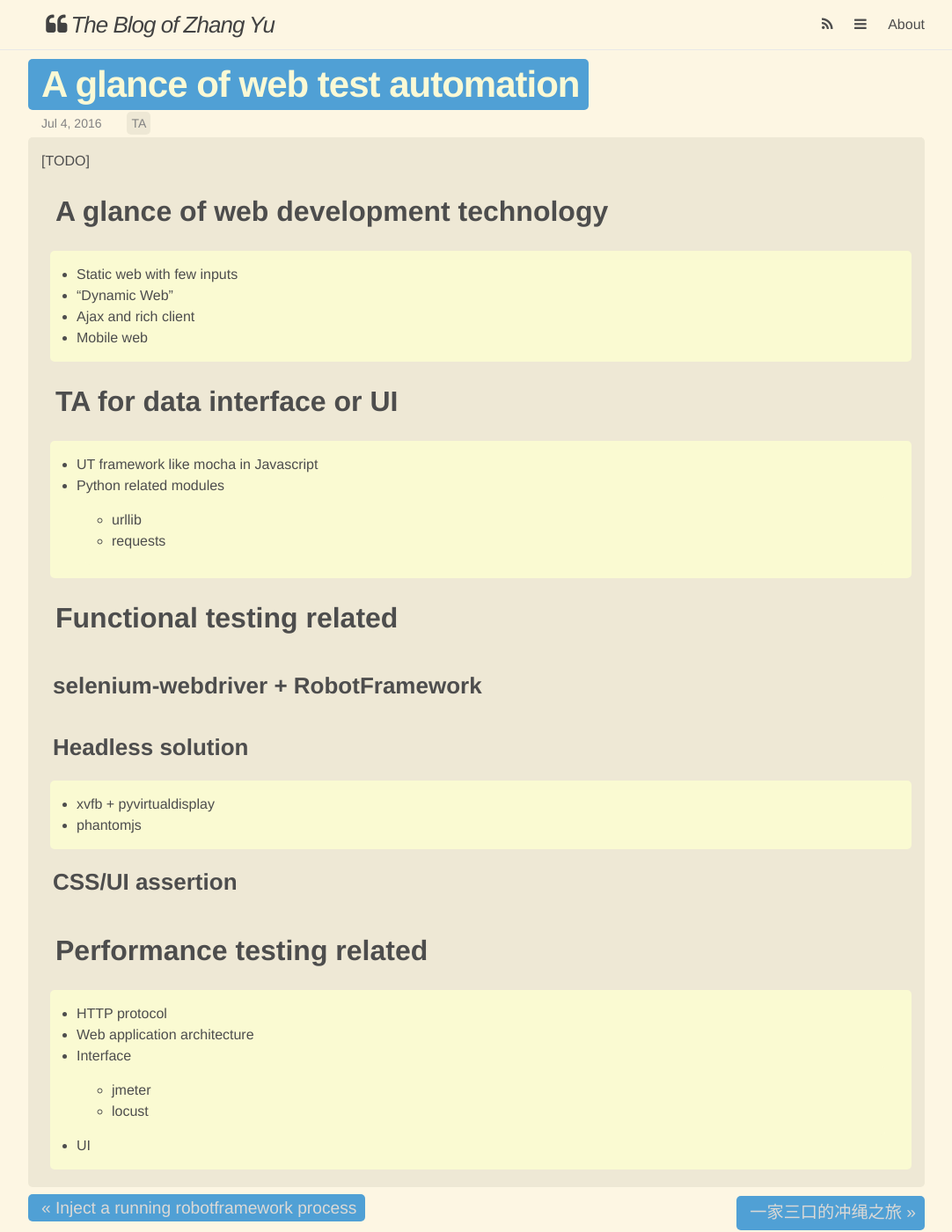
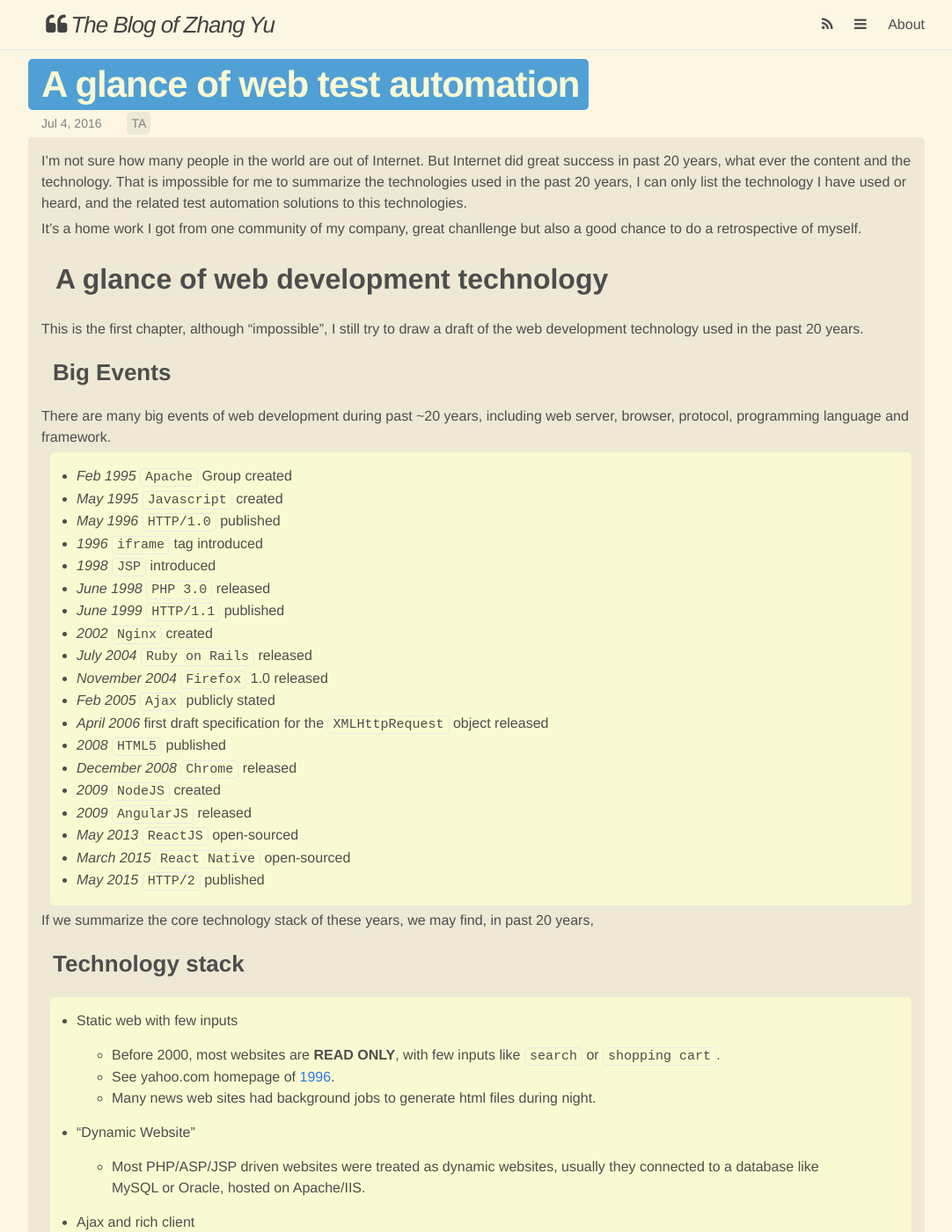
Before and after one commit to feiyuw/feiyuw.github.io, a Jekyll site: the page built from _posts/2016-07-04-a-glance-of-web-ta.md, in a window 1280 px wide and 1400 px high. Shown: the whole window at 88% size, without its empty margins (91-1173 px from the left). Built offline with Jekyll 4.4.1, drawn with Linux system fonts in a browser that asks for light colours; nearby versions of some CDN libraries; comment, search, counter and statistics services are not loaded; some of the changed text lies outside the part shown.

Commit message:
update one blog

````diff
--- a/_posts/2016-07-04-a-glance-of-web-ta.md
+++ b/_posts/2016-07-04-a-glance-of-web-ta.md
@@ -4,20 +4,89 @@
 date:   2016-07-04 15:00:00 +0800
 categories: TA
 ---
-[TODO]
+I'm not sure how many people in the world are out of Internet. But Internet did great success in past 20 years, what ever the content and the technology. That is impossible for me to summarize the technologies used in the past 20 years, I can only list the technology I have used or heard, and the related test automation solutions to this technologies.
+
+It's a home work I got from one community of my company, great chanllenge but also a good chance to do a retrospective of myself.
+
 ## A glance of web development technology
 
+This is the first chapter, although "impossible", I still try to draw a draft of the web development technology used in the past 20 years.
+
+### Big Events
+
+There are many big events of web development during past ~20 years, including web server, browser, protocol, programming language and framework.
+
+* *Feb 1995* `Apache` Group created
+* *May 1995* `Javascript` created
+* *May 1996* `HTTP/1.0` published
+* *1996* `iframe` tag introduced
+* *1998* `JSP` introduced
+* *June 1998* `PHP 3.0` released
+* *June 1999* `HTTP/1.1` published
+* *2002* `Nginx` created
+* *July 2004* `Ruby on Rails` released
+* *November 2004* `Firefox` 1.0 released
+* *Feb 2005* `Ajax` publicly stated
+* *April 2006* first draft specification for the `XMLHttpRequest` object released
+* *2008* `HTML5` published
+* *December 2008* `Chrome` released
+* *2009* `NodeJS` created
+* *2009* `AngularJS` released
+* *May 2013* `ReactJS` open-sourced
+* *March 2015* `React Native` open-sourced
+* *May 2015* `HTTP/2` published
+
+If we summarize the core technology stack of these years, we may find, in past 20 years,
+
+### Technology stack
+
 * Static web with few inputs
-* "Dynamic Web"
+    * Before 2000, most websites are **READ ONLY**, with few inputs like `search` or `shopping cart`.
+    * See yahoo.com homepage of [1996](https://web.archive.org/web/19961220154510/http://www.yahoo.com/).
+    * Many news web sites had background jobs to generate html files during night.
+* "Dynamic Website"
+    * Most PHP/ASP/JSP driven websites were treated as dynamic websites, usually they connected to a database like MySQL or Oracle, hosted on Apache/IIS.
 * Ajax and rich client
+    * `Gmail` and `Google Maps` helped everyone to know the power of AJAX.
+    * From that time, the website contained more Javascript code, and frontend engineer became more and more important.
+* Single Page Website
+    * `AngularJS`, `ReactJ` and many other frameworks made `SPA` a fasion technology.
+    * Many DOM elements are not from HTML, but created by Javascript dynamically.
+    * The Javascript code become much more complex than before.
+    * Packager tool and JS compiler widely used.
 * Mobile web
+    * We need to think about how to make the UI smooth on bad network environment.
+    * We also need to optimize the traffic size.
+    * Touch/drag/zoom events replace the mouse events.
+    * Performance of UI rendering become a big issue.
+    * Huge amount of device models should be covered.
 
-## TA for data interface or UI
+## Only for the web data (API, "static" HTML)
 
-* UT framework like mocha in Javascript
+* `restify` module in NodeJS
+    ```python
+    const restify = require('restify');
+
+    let client = restify.createJsonClient('http://10.69.81.34');
+    client.get('/api/actions', (err, req, res, obj) => {console.log(obj)});
+    ```
 * Python related modules
     * urllib
+        ```python
+        import urllib
+        import json
+
+        opener = urllib.urlopen('http://10.69.81.34/api/actions')
+        json.loads(opener.read())
+        ```
     * requests
+        ```python
+        import requests
+
+        s = requests.session()
+        res = s.get('http://10.69.81.34/api/actions')
+        res.json()
+        ```
 
 ## Functional testing related
 
````
